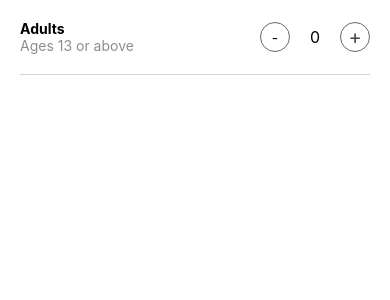
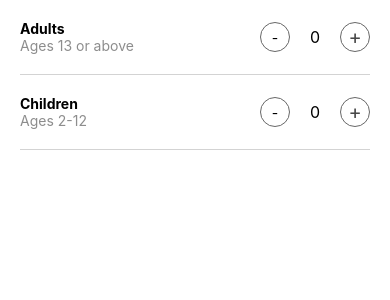
Before and after one commit to jawaldi348/AirbnbClone, a React Native app: screen / in a window 390 px wide. Shown: the top 300 px of the page. Built offline with nearby package versions, Linux system fonts and the light colour scheme.

Commit message:
button tambah dan kurang untuk children

```diff
--- a/src/screens/Guests/index.js
+++ b/src/screens/Guests/index.js
@@ -6,6 +6,7 @@
 const GuestsScreen = (props) => {
 
     const [adults, setAdults] = useState(0);
+    const [children, setChildren] = useState(0);
 
     return (
         <View>
@@ -28,6 +29,25 @@
                     </Pressable>
                 </View>
             </View>
+            <View style={styles.row}>
+                <View>
+                    <Text style={{ fontWeight: 'bold' }}>Children</Text>
+                    <Text style={{ color: '#8d8d8d' }}>Ages 2-12</Text>
+                </View>
+                <View style={{ flexDirection: 'row', alignItems: 'center' }}>
+                    <Pressable
+                        onPress={() => setChildren(Math.max(0, children - 1))}
+                        style={styles.button}>
+                        <Text>-</Text>
+                    </Pressable>
+                    <Text style={{ marginHorizontal: 20, fontSize: 16 }}>{children}</Text>
+                    <Pressable
+                        onPress={() => setChildren(children + 1)}
+                        style={styles.button}>
+                        <Text style={{ fontSize: 20, color: '#474747' }}>+</Text>
+                    </Pressable>
+                </View>
+            </View>
         </View>
     );
 }
```
